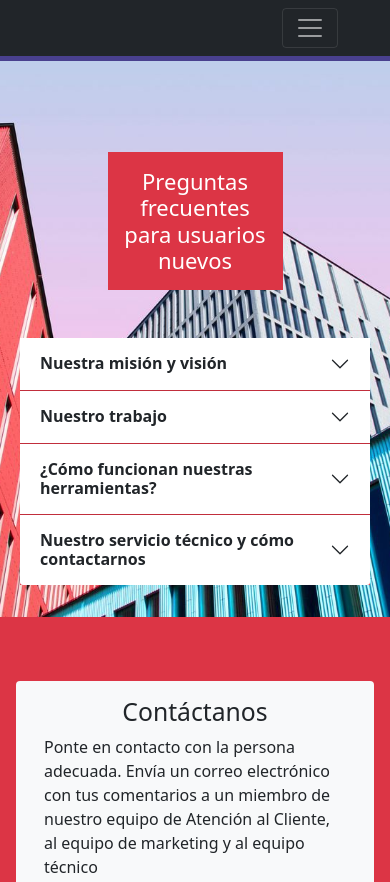
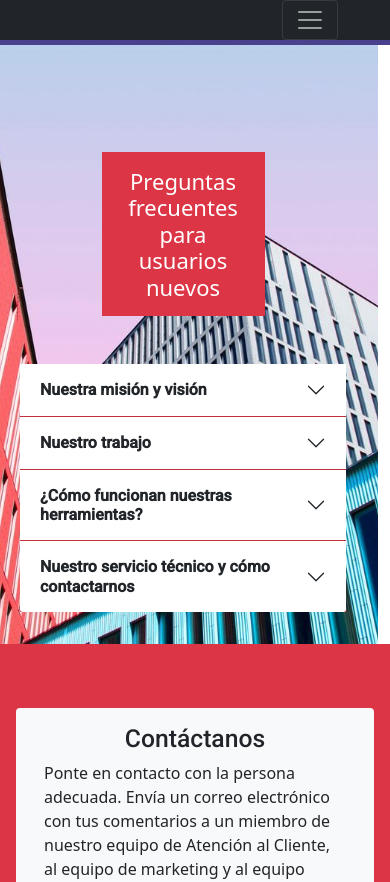
Before and after one commit to alfredop89/creatusest_alfredoperez, a plain HTML site: page pages/faq.html in a window 390 px wide. Shown: the top 882 px of the page. Drawn offline with nearby package versions, Linux system fonts and the light colour scheme.

Commit message:
cambio de fuente

```diff
--- a/css/styles.css
+++ b/css/styles.css
@@ -1,4 +1,9 @@
-
+.body{
+    font-family: 'Roboto', sans-serif !important;
+}
+.body h1, h2,h3,h4,h5{
+    font-family: 'Roboto', sans-serif !important;
+}
 /* AREA DEL HEADER */
 
 .logo{
@@ -10,6 +15,11 @@
     position: fixed;
     width: 100%;
     z-index: 10;
+}
+@media screen and (max-width: 576px){
+    .navbarmod{
+        padding: 0% !important;
+    }
 }
 .container-fluidmod{
     margin: 0px 40px;
@@ -100,7 +110,7 @@ footer i:hover{
 
 .faq{
     height: 100vh;
-    width: 1auto !important;
+    width: 100% !important;
     overflow: hidden;
     background-image: url(../assets/img/main-banner2.jpg);
     background-repeat: no-repeat;
@@ -111,7 +121,7 @@ footer i:hover{
 @media screen and (max-width: 768px){
     .faq{
         height: auto;
-        width: auto;
+        width: 100% !important;
     }
     .faq h1{
         margin-top: 120px !important;
--- a/pages/faq.html
+++ b/pages/faq.html
@@ -4,6 +4,7 @@
     <meta charset="UTF-8">
     <meta http-equiv="X-UA-Compatible" content="IE=edge">
     <meta name="viewport" content="width=device-width, initial-scale=1.0">
+    <link href="https://fonts.googleapis.com/css2?family=Poppins:ital,wght@0,100;0,200;0,300;0,400;0,500;1,100;1,200&family=Roboto:ital,wght@0,100;0,300;0,400;0,500;1,100;1,300&display=swap" rel="stylesheet">
     <link href="https://cdn.jsdelivr.net/npm/bootstrap@5.0.2/dist/css/bootstrap.min.css" rel="stylesheet" integrity="sha384-EVSTQN3/azprG1Anm3QDgpJLIm9Nao0Yz1ztcQTwFspd3yD65VohhpuuCOmLASjC" crossorigin="anonymous">
     <link rel="shortcut icon" href="../assets/img/favicon.png" type="image/x-icon">
     <link rel="stylesheet" href="../css/styles.css">
```
Also changed, not shown: index.html (+1 -0 lines), pages/acerca.html (+1 -0 lines), pages/galeria.html (+1 -0 lines), pages/registro.html (+1 -0 lines).
